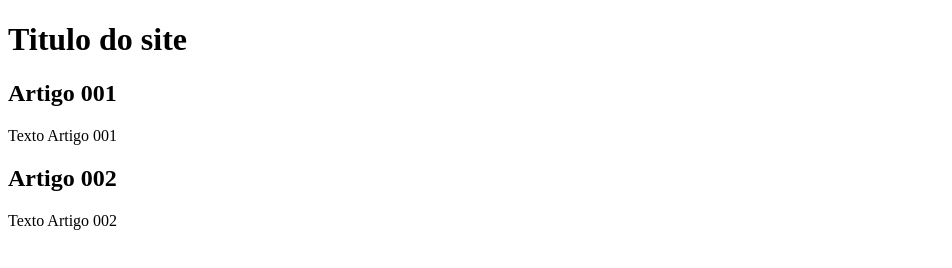
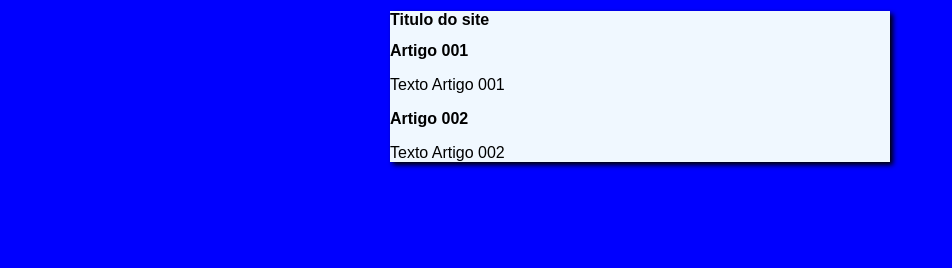
Before and after one commit to tulianelima/projeto-site, a plain HTML site: page index.html in a window 1280 px wide. Shown: the whole page, without its empty margins (0-952 px from the left). Drawn offline with Linux system fonts and the light colour scheme.

Commit message:
iniciei o design

```diff
--- /dev/null
+++ b/estilos/style.css
@@ -0,0 +1,15 @@
+*{
+    font-family: Arial, Helvetica, sans-serif;
+    font-size: 16px;
+}
+
+body{
+    background-color:blue ;
+}
+
+main{
+    background-color: aliceblue;
+    width: 500px;
+    margin: auto;
+    box-shadow: 3px 3px 5px black;
+}
--- a/index.html
+++ b/index.html
@@ -4,6 +4,7 @@
     <meta charset="UTF-8">
     <meta name="viewport" content="width=device-width, initial-scale=1.0">
     <title>Titulo do site</title>
+    <link rel="stylesheet" href="estilos/style.css">
 </head>
 <body>
     <main>
```
